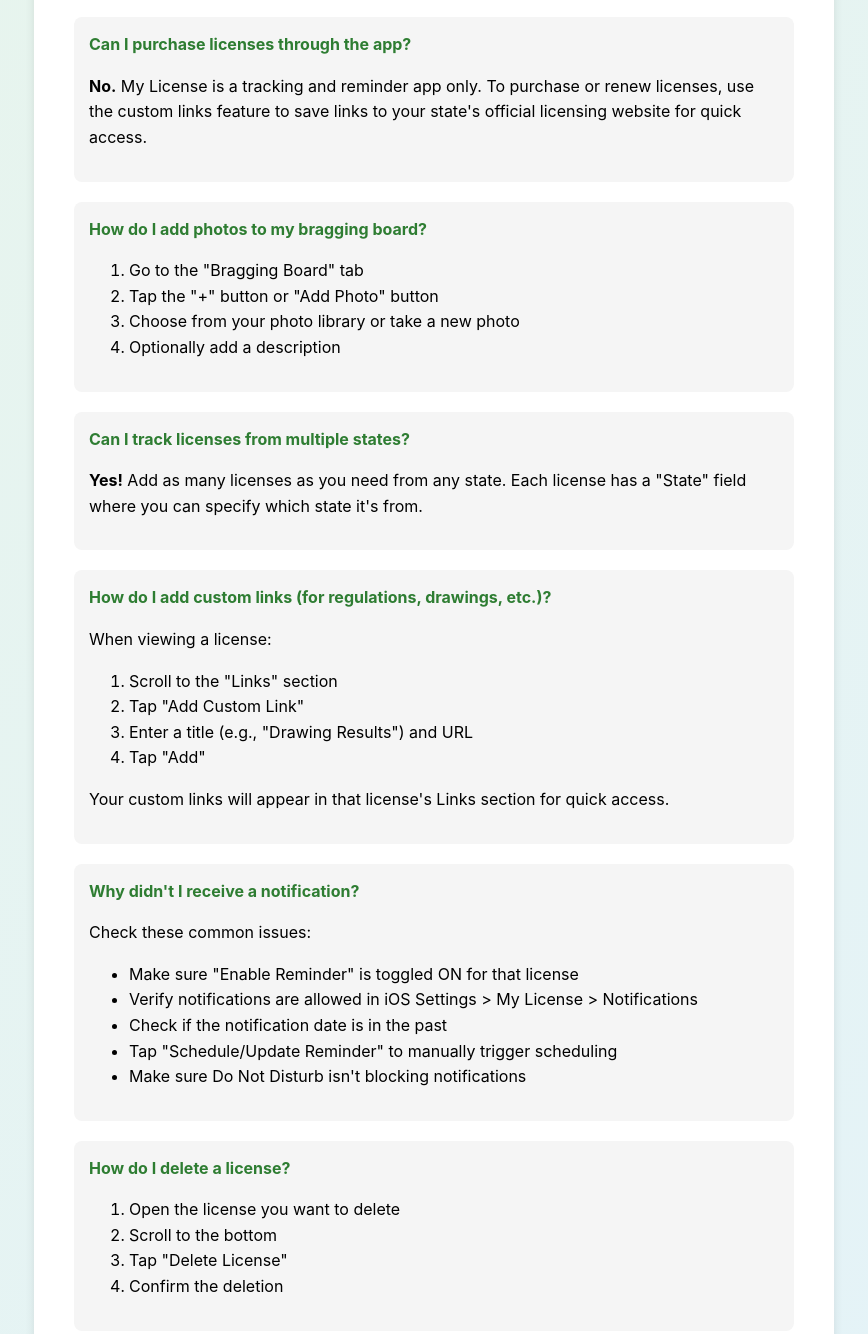
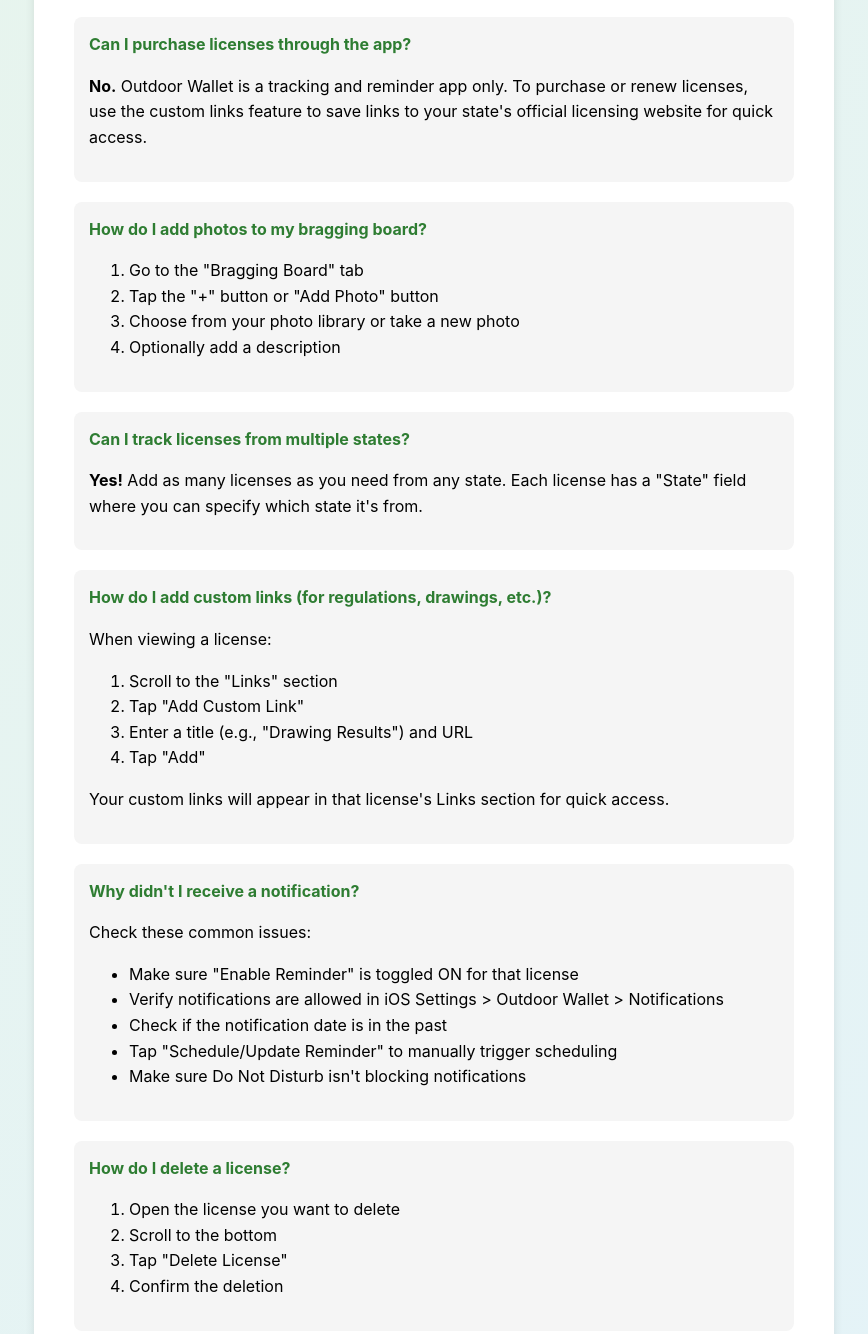
Before and after one commit to np8k4q9rm6-hue/Outdoor-Wallet, a plain HTML site: page support.html in a window 1280 px wide. Shown: the part 994-2328 px from the top of the page, without its empty margins (206-1074 px from the left). Drawn offline with Linux system fonts and the light colour scheme.

Commit message:
Update support.html

```diff
--- a/support.html
+++ b/support.html
@@ -3,7 +3,7 @@
 <head>
     <meta charset="UTF-8">
     <meta name="viewport" content="width=device-width, initial-scale=1.0">
-    <title>Support - My License</title>
+    <title>Support - Outdoor Wallet</title>
     <style>
         body {
             font-family: -apple-system, BlinkMacSystemFont, 'Segoe UI', Roboto, Oxygen, Ubuntu, Cantarell, sans-serif;
@@ -108,7 +108,7 @@
         <div class="faq-item">
             <div class="faq-question">Can I purchase licenses through the app?</div>
             <div class="faq-answer">
-                <p><strong>No.</strong> My License is a tracking and reminder app only. To purchase or renew licenses, use the custom links feature to save links to your state's official licensing website for quick access.</p>
+                <p><strong>No.</strong> Outdoor Wallet is a tracking and reminder app only. To purchase or renew licenses, use the custom links feature to save links to your state's official licensing website for quick access.</p>
             </div>
         </div>
 
@@ -151,7 +151,7 @@
                 <p>Check these common issues:</p>
                 <ul>
                     <li>Make sure "Enable Reminder" is toggled ON for that license</li>
-                    <li>Verify notifications are allowed in iOS Settings > My License > Notifications</li>
+                    <li>Verify notifications are allowed in iOS Settings > Outdoor Wallet > Notifications</li>
                     <li>Check if the notification date is in the past</li>
                     <li>Tap "Schedule/Update Reminder" to manually trigger scheduling</li>
                     <li>Make sure Do Not Disturb isn't blocking notifications</li>
@@ -214,7 +214,7 @@
         </ul>
 
         <footer>
-            <p>&copy; 2026 My License. All rights reserved.</p>
+            <p>&copy; 2026 Outdoor Wallet. All rights reserved.</p>
             <p><a href="index.html">Home</a> | <a href="privacy.html">Privacy Policy</a></p>
         </footer>
     </div>
```
